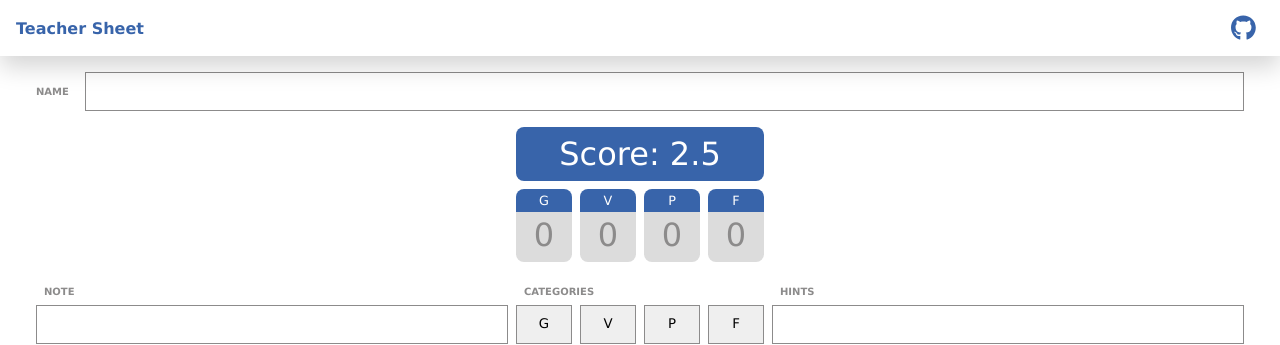
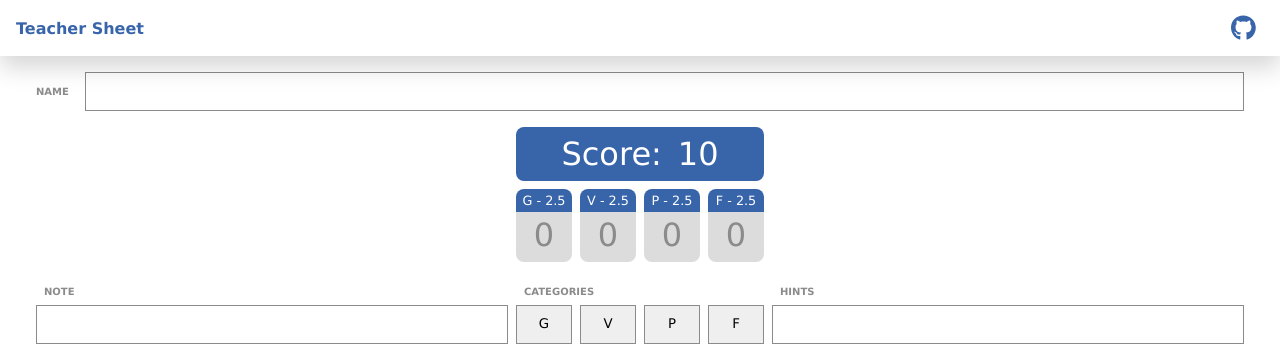
Before and after one commit to thiagoarantes/teacherSheet, a Vue app: page / in a window 1280 px wide. Shown: the top 345 px of the page. Built offline with nearby package versions, Linux system fonts and the light colour scheme.

Commit message:
Fix: score now divides by category

```diff
--- a/src/components/Sheet.vue
+++ b/src/components/Sheet.vue
@@ -64,31 +64,53 @@ export default {
         this.state.totalF += line.categories[3] ? 1 : 0;
       }
     },
-    displayScore(): number {
-      const totalPoints =
-        this.state.totalG +
-        this.state.totalV +
-        this.state.totalP +
-        this.state.totalF;
+    displayScoreByCategory(category: string): number {
+      let points = 0;
 
-      switch (totalPoints) {
+      switch (category) {
+        case categories.grammar:
+          points = this.state.totalG;
+          break;
+        case categories.vocabulary:
+          points = this.state.totalV;
+          break;
+        case categories.pronunciation:
+          points = this.state.totalP;
+          break;
+        case categories.fluency:
+          points = this.state.totalF;
+          break;
+        default:
+          break;
+      }
+
+      switch (points) {
         case 0:
+        case 1:
           return 2.5;
-        case 1:
         case 2:
+        case 3:
           return 2.0;
-        case 3:
         case 4:
+        case 5:
           return 1.5;
-        case 5:
         case 6:
+        case 7:
           return 1.0;
-        case 7:
         case 8:
+        case 9:
           return 0.5;
         default:
           return 0.25;
       }
+    },
+    displayFinalScore(): number {
+      return (
+        this.displayScoreByCategory(categories.grammar) +
+        this.displayScoreByCategory(categories.vocabulary) +
+        this.displayScoreByCategory(categories.pronunciation) +
+        this.displayScoreByCategory(categories.fluency)
+      );
     },
     exportSheet() {
       this.exportToPDF();
@@ -156,22 +178,37 @@ export default {
       <input class="input" type="text" v-model="state.name" />
     </div>
     <div class="header">
-      <div class="score">Score: {{ displayScore() }}</div>
+      <div class="score">
+        <div>Score</div>
+        <div>{{ displayFinalScore() }}</div>
+      </div>
       <div class="points">
         <div class="point" title="Grammar">
-          <div>{{ categories.grammar }}</div>
+          <div>
+            {{ categories.grammar }} -
+            {{ displayScoreByCategory(categories.grammar) }}
+          </div>
           <div>{{ state.totalG }}</div>
         </div>
         <div class="point" title="Vocabulary">
-          <div>{{ categories.vocabulary }}</div>
+          <div>
+            {{ categories.vocabulary }} -
+            {{ displayScoreByCategory(categories.vocabulary) }}
+          </div>
           <div>{{ state.totalV }}</div>
         </div>
         <div class="point" title="Pronunciation">
-          <div>{{ categories.pronunciation }}</div>
+          <div>
+            {{ categories.pronunciation }} -
+            {{ displayScoreByCategory(categories.pronunciation) }}
+          </div>
           <div>{{ state.totalP }}</div>
         </div>
         <div class="point" title="Fluency">
-          <div>{{ categories.fluency }}</div>
+          <div>
+            {{ categories.fluency }} -
+            {{ displayScoreByCategory(categories.fluency) }}
+          </div>
           <div>{{ state.totalF }}</div>
         </div>
       </div>
@@ -229,19 +266,18 @@ export default {
   display: flex;
   gap: var(--space-1);
   padding-bottom: var(--space-3);
-  justify-content: center;
+  justify-content: space-between;
   align-items: stretch;
 }
 
 .score {
-  display: flex;
-  align-items: center;
   background-color: var(--primary500);
   border-radius: var(--space-1);
   color: var(--neutral100);
   font-size: 1.5rem;
   padding: var(--space-1);
   text-align: center;
+  flex-grow: 1;
 }
 
 .points {
@@ -320,10 +356,16 @@ export default {
   }
 
   .score {
-    display: block;
+    display: flex;
+    justify-content: center;
+    gap: var(--space-2);
     width: 248px;
     margin: 0 auto var(--space-1);
     font-size: 2rem;
+
+    :first-child::after {
+      content: ": ";
+    }
   }
 
   .points {
```
